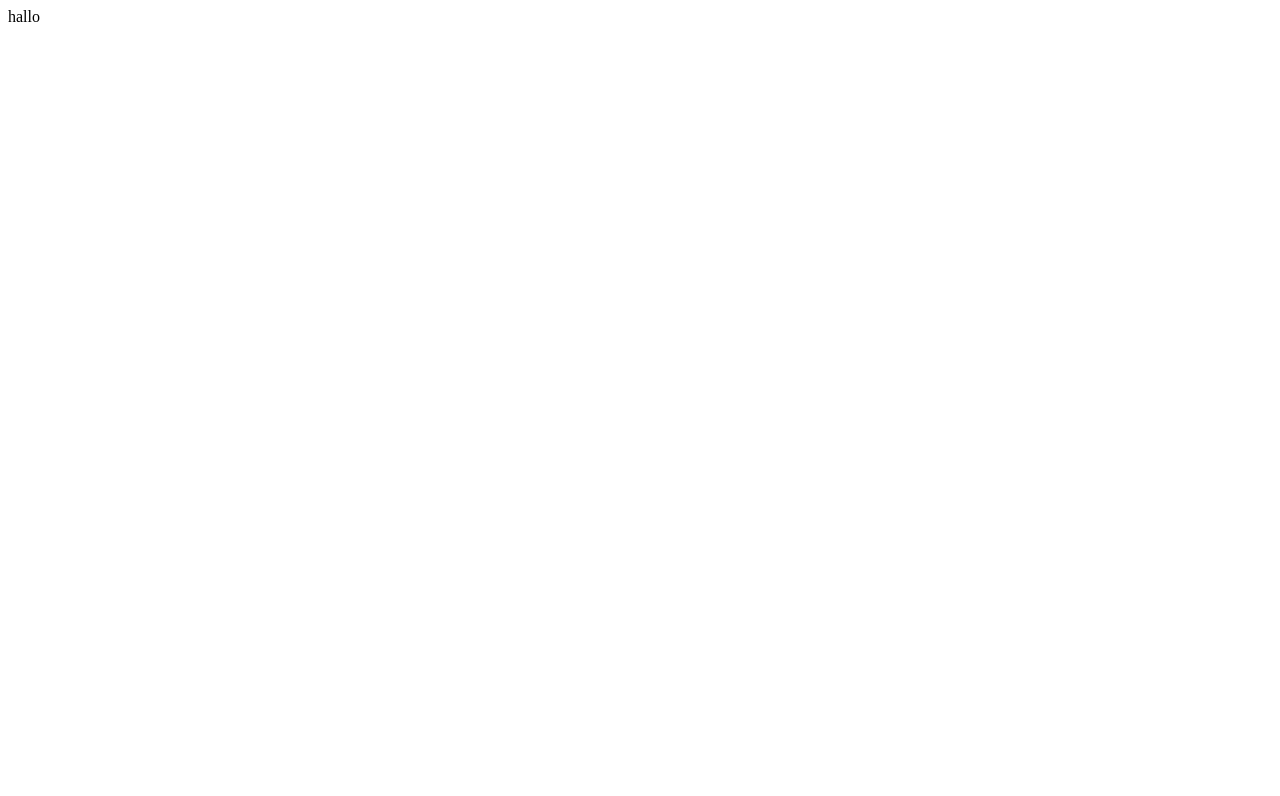
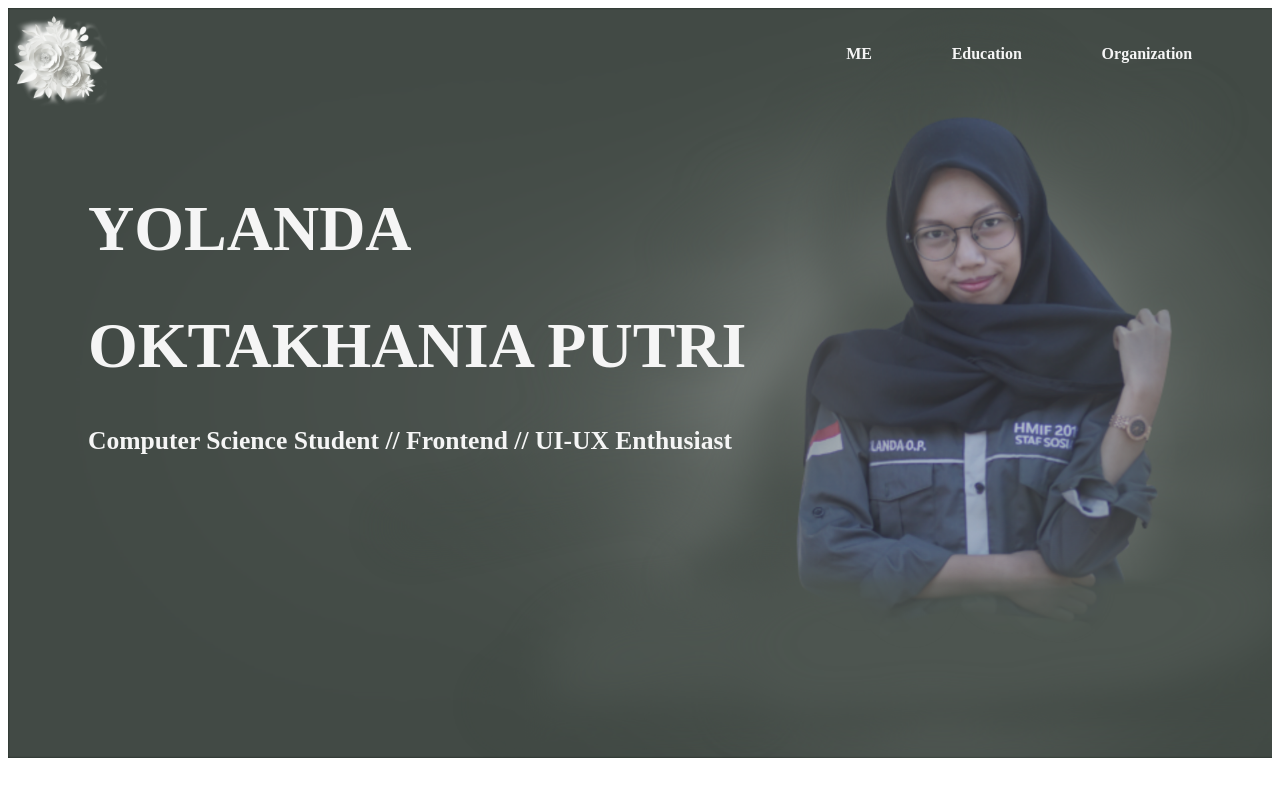
Before and after one commit to yolandaop/portfolio, a plain HTML site: page portofolio.html in a window 1280 px wide. Drawn offline with Linux system fonts and the light colour scheme.

Commit message:
bikin header

```diff
--- a/portofolio.html
+++ b/portofolio.html
@@ -4,8 +4,29 @@
     <meta charset="UTF-8">
     <meta name="viewport" content="width=device-width, initial-scale=1.0">
     <title>Document</title>
+    <link rel="stylesheet" href="style.css">
 </head>
+<header>
+    <nav>
+        <div class="right">
+            <img src="flower.png" alt="" height="100px">
+        </div>
+        <div class="left">
+            <h4>ME</h4>
+            <h4>Education</h4>
+            <h4>Organization</h4>
+        </div>
+    </nav>
+    <div class="nama">
+        <h1>YOLANDA</h1>
+        <h1>OKTAKHANIA PUTRI</h1>
+        <h3>Computer Science Student // Frontend // UI-UX Enthusiast</h3>
+    </div>
+
+</header>
 <body>
-    hallo
+    <div class="education">
+
+    </div>
 </body>
 </html>
--- /dev/null
+++ b/style.css
@@ -0,0 +1,42 @@
+
+@media screen and (min-width: 1200px) {
+    header {
+        height: 750px;
+    }
+  }
+
+  @media screen and (max-width: 1000px) {
+    header {
+        height: 500px;
+        background-position: center;
+    }
+  }
+
+  header{
+    background-image: url(header.png);
+    background-repeat: no-repeat;
+    background-size: cover;
+    color: whitesmoke;
+
+}
+
+nav{
+    display: flex;
+    justify-content: space-between;
+}
+h1{
+    font-size: 5vw;
+}
+h3{
+    font-size: 2vw;
+}
+.left{
+    display: flex;
+    width: 40%;
+    justify-content: space-evenly;
+    margin-top: 1em;
+}
+.nama{
+    margin-top: 5em;
+    margin-left: 5em;
+}
```
Also changed, not shown: flower.png (added), flower2.png (added), header.png (added).
